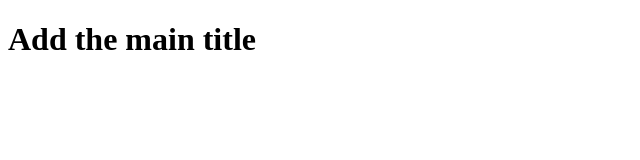
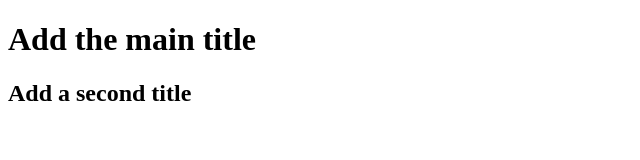
Before and after one commit to Emilia-Raffalli/githubChallenge1, a plain HTML site: page index.html in a window 1280 px wide. Shown: the whole page, without its empty margins (0-640 px from the left). Drawn offline with Linux system fonts and the light colour scheme.

Commit message:
I added a second title h2

```diff
--- a/index.html
+++ b/index.html
@@ -7,6 +7,7 @@
 
     <body>
         <h1>Add the main title</h1>
+        <h2>Add a second title</h2>
 
     </body>
 
```
